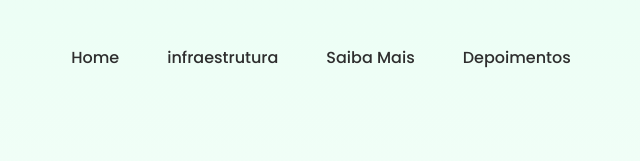
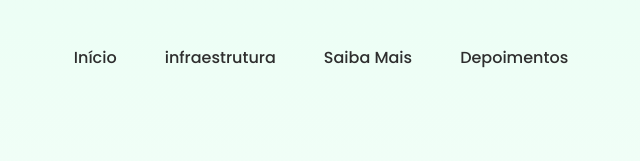
Before and after one commit to marianeleticia/green_wave, a plain HTML site: page GREEN_WAVE/Fudo_27-07-24-main/index.html in a window 1280 px wide. Shown: the top 161 px of the page, 319-959 px from the left. Drawn offline with nearby package versions, Linux system fonts and the light colour scheme.

Commit message:
mudanças

```diff
--- a/GREEN_WAVE/Fudo_27-07-24-main/index.html
+++ b/GREEN_WAVE/Fudo_27-07-24-main/index.html
@@ -29,7 +29,7 @@
           </div>
         </div>
         <ul class="nav__links" id="nav-links">
-          <li><a href="#home">Home</a></li>
+          <li><a href="#home">Início</a></li>
           <li><a href="#service">infraestrutura</a></li>
           <li><a href="#impactos">Saiba Mais</a></li>
           <li><a href="#client">Depoimentos</a></li>
```
Also changed, not shown: GREEN_WAVE/Fudo_27-07-24-main/impactosAmbientais.html (+1 -1 lines).
